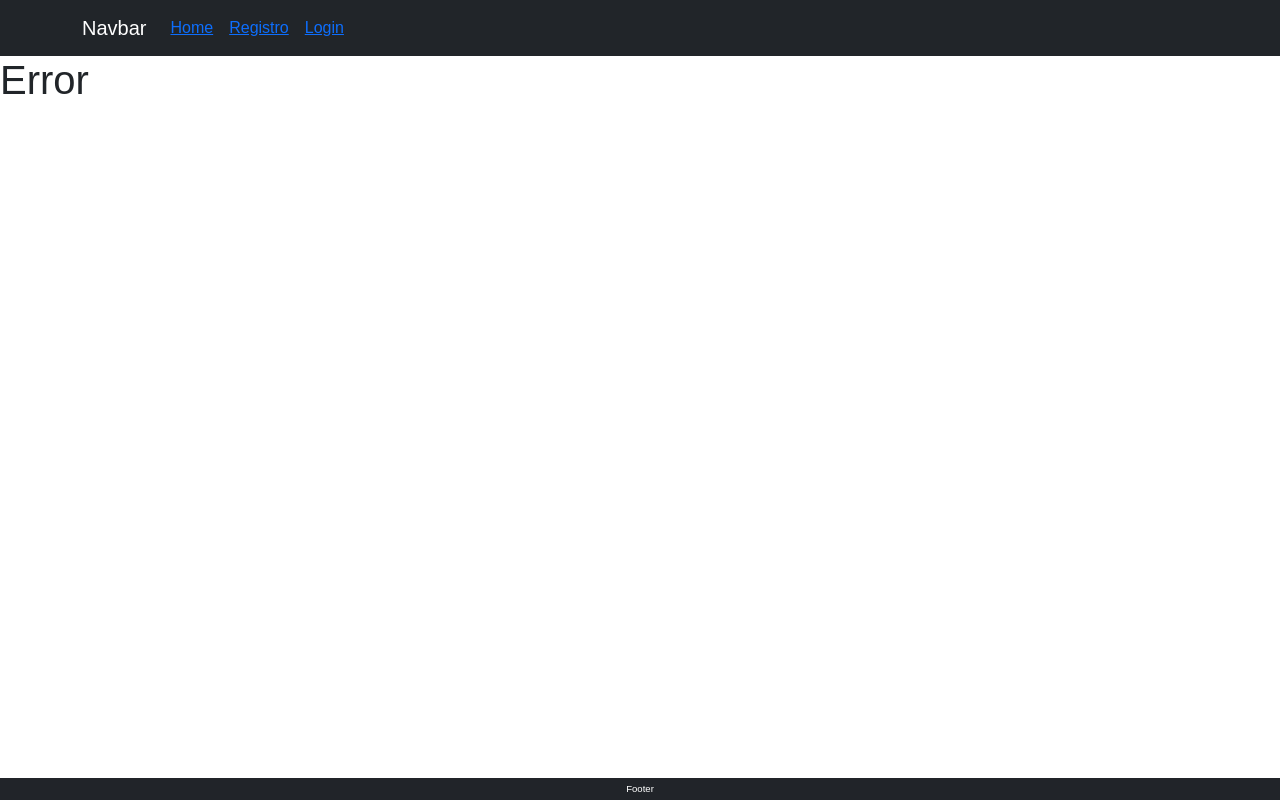
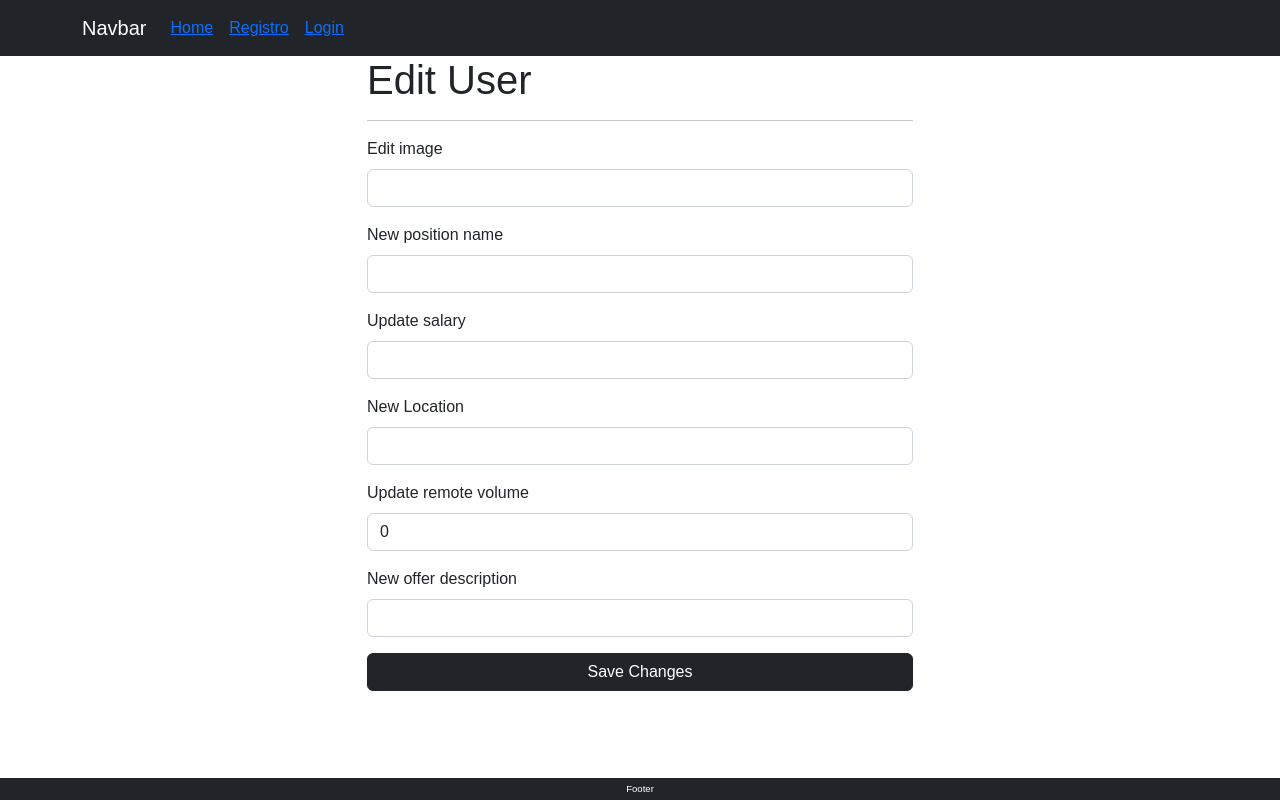
Before and after one commit to MSiestoGarabana/getATech-client, a React (Create React App) app: page /offer/editoffer/1 in a window 1280 px wide. Built offline with nearby package versions, Linux system fonts and the light colour scheme; no server answers.

Commit message:
client-side edit-offer

```diff
--- /dev/null
+++ b/src/components/EditOfferForm/EditOfferForm.jsx
@@ -0,0 +1,96 @@
+import { useState, useEffect } from "react"
+import { Form, Button, FormGroup } from "react-bootstrap"
+import { useNavigate, useParams } from "react-router-dom"
+import offerService from "../../services/offer.services"
+
+function EditUserForm() {
+
+
+    const [editData, setEditData] = useState({
+        image: '',
+        position: '',
+        salary: '',
+        location: '',
+        remoteVolume: 0,
+        description: '',
+        applicants: [],
+        _id: ''
+    })
+    const { _id, image, position, salary, location, remoteVolume, description, applicants } = editData
+    console.log(editData)
+
+    const navigate = useNavigate()
+
+    useEffect(() => {
+        loadOfferInfo()
+    }, [])
+
+
+    const { offer_id } = useParams()
+
+    const loadOfferInfo = () => {
+        offerService
+            .getOfferById(offer_id)
+            .then(({ data }) => setEditData(data))
+            .catch(err => console.log(err))
+    }
+
+    const handleInputChange = e => {
+        const { value, name } = e.target
+        setEditData({ ...editData, [name]: value })
+    }
+
+    let offerData = { _id, image, position, salary, location, remoteVolume, description, applicants }
+    const handleSubmit = e => {
+        e.preventDefault()
+
+        offerService
+            .updateOffer(offerData)
+            .then(({ data }) => navigate('/'))
+            .catch(err => console.log(err))
+    }
+
+    return (
+
+        <Form onSubmit={handleSubmit}>
+
+            <Form.Group className="mb-3" controlId="image">
+                <Form.Label>Edit image</Form.Label>
+                <Form.Control type="text" value={image} onChange={handleInputChange} name="image" />
+            </Form.Group>
+
+            <Form.Group className="mb-3" controlId="position">
+                <Form.Label>New position name</Form.Label>
+                <Form.Control type="text" value={position} onChange={handleInputChange} name="position" />
+            </Form.Group>
+
+            <Form.Group className="mb-3" controlId="salary">
+                <Form.Label>Update salary</Form.Label>
+                <Form.Control type="text" value={salary} onChange={handleInputChange} name="salary" />
+            </Form.Group>
+
+            <Form.Group className="mb-3" controlId="location">
+                <Form.Label>New Location</Form.Label>
+                <Form.Control type="text" value={location} onChange={handleInputChange} name="location" />
+            </Form.Group>
+
+            <Form.Group className="mb-3" controlId="remoteVolume">
+                <Form.Label>Update remote volume</Form.Label>
+                <Form.Control type="text" value={remoteVolume} onChange={handleInputChange} name="remoteVolume" />
+            </Form.Group>
+
+            <Form.Group className="mb-3" controlId="description">
+                <Form.Label>New offer description</Form.Label>
+                <Form.Control type="text" value={description} onChange={handleInputChange} name="description" />
+            </Form.Group>
+
+
+            <div className="d-grid">
+                <Button variant="dark" type="submit">Save Changes</Button>
+            </div>
+
+        </Form>
+    )
+}
+
+export default EditUserForm
--- a/src/components/EditUserForm/EditUserForm.jsx
+++ b/src/components/EditUserForm/EditUserForm.jsx
@@ -8,7 +8,7 @@ function EditUserForm() {
 
     const [editData, setEditData] = useState({
         username: '',
-        email: 'sdadsa',
+        email: '',
         role: '',
         _id: ''
     })
--- /dev/null
+++ b/src/pages/EditOfferPage/EditOfferPage.jsx
@@ -0,0 +1,27 @@
+import { Container, Row, Col } from 'react-bootstrap'
+import EditOfferForm from './../../components/EditOfferForm/EditOfferForm'
+
+function EditOfferPage() {
+
+    return (
+
+        <Container>
+
+            <Row>
+
+                <Col md={{ offset: 3, span: 6 }}>
+
+                    <h1>Edit User</h1>
+
+                    <hr />
+
+                    <EditOfferForm />
+
+                </Col>
+            </Row>
+
+        </Container>
+    )
+}
+
+export default EditOfferPage
--- a/src/routes/AppRoutes.jsx
+++ b/src/routes/AppRoutes.jsx
@@ -7,16 +7,19 @@ import LoginPage from '../pages/LoginPage/LoginPage'
 import ProfilePage from '../pages/ProfilePage/ProfilePage'
 import PrivateRoute from './PrivateRoute'
 import EditUserPage from '../pages/EditUserPage/EditUserPage'
+import EditOfferPage from '../pages/EditOfferPage/EditOfferPage'
 
 const AppRoutes = () => {
     return (
         <Routes>
             <Route path="/" element={<HomePage />} />
-            <Route path='/newOffer' element={<NewOfferPage />} />
+            <Route path='/newoffer' element={<NewOfferPage />} />
             <Route path='/offer/:offer_id' element={<OfferDetails />} />
-            <Route path='/signUp' element={<SignUpPage />} />
+            <Route path='/offer/editoffer/:offer_id' element={<EditOfferPage />} />
+            <Route path='/signup' element={<SignUpPage />} />
             <Route path='/login' element={<LoginPage />} />
-            <Route path='/editUser/:userId' element={<EditUserPage />} />
+            <Route path='/user/:user_id' element={""} />
+            <Route path='/user/edituser/:userId' element={<EditUserPage />} />
             <Route path='/profile' element={<PrivateRoute />}>
                 <Route path='' element={<ProfilePage />} />
             </Route>
--- /dev/null
+++ b/src/services/offer.services.js
@@ -0,0 +1,32 @@
+import axios from 'axios'
+
+class OfferService{
+
+    constructor(){
+        this.api = axios.create({
+            baseURL: `${process.env.REACT_APP_API_URL}api/offers`
+        })
+    }
+
+    getAllOffers(){
+        return this.api.get('/getAllOffers')
+    }
+
+    getOfferById(_id){
+        return this.api.get(`/${_id}`)
+    }
+
+    deleteOffer(_id){
+        return this.api.post(`/${_id}/deleteOffer`)
+    }
+
+    updateOffer(userData){
+        let {_id} = userData
+        return this.api.post(`${_id}/editOffer`, userData)
+    }
+
+}
+
+const offerService = new OfferService()
+
+export default offerService
```
Also changed, not shown: src/components/EditOfferForm/EditOfferForm.css (added).
